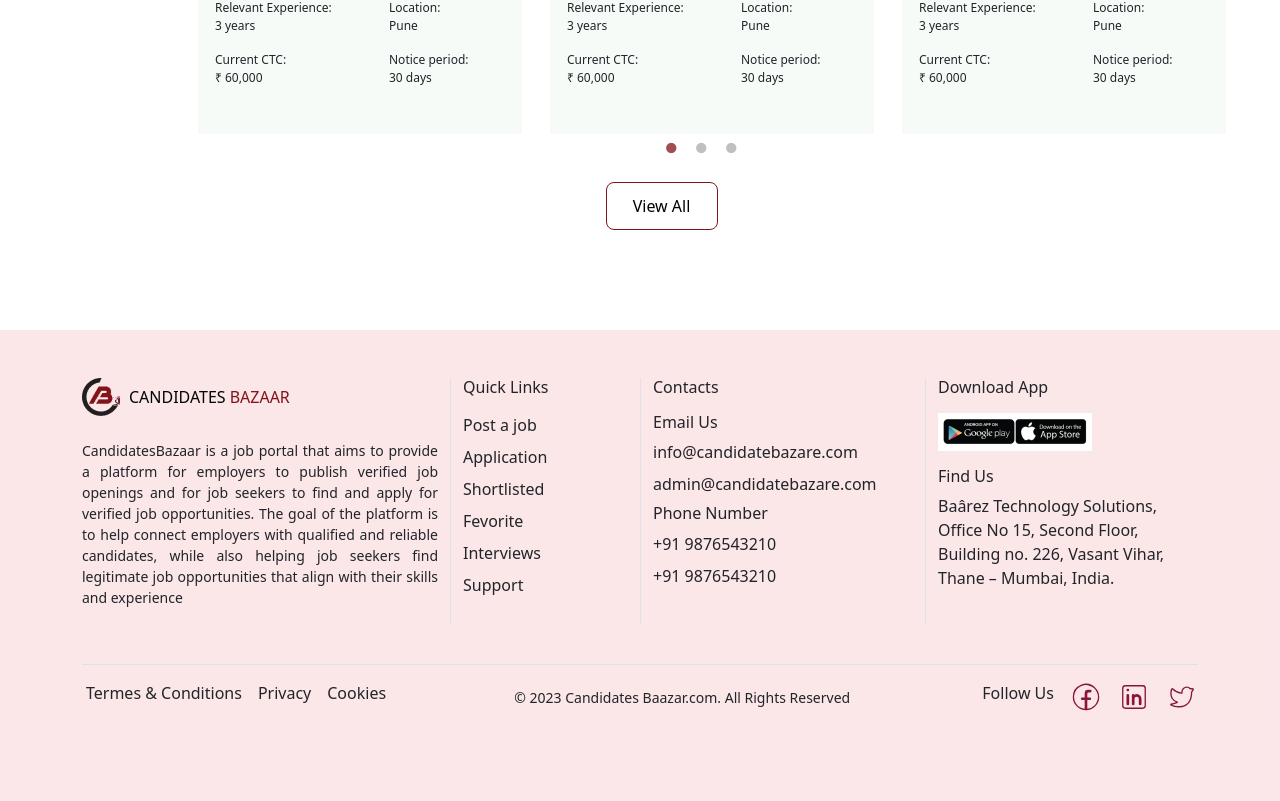
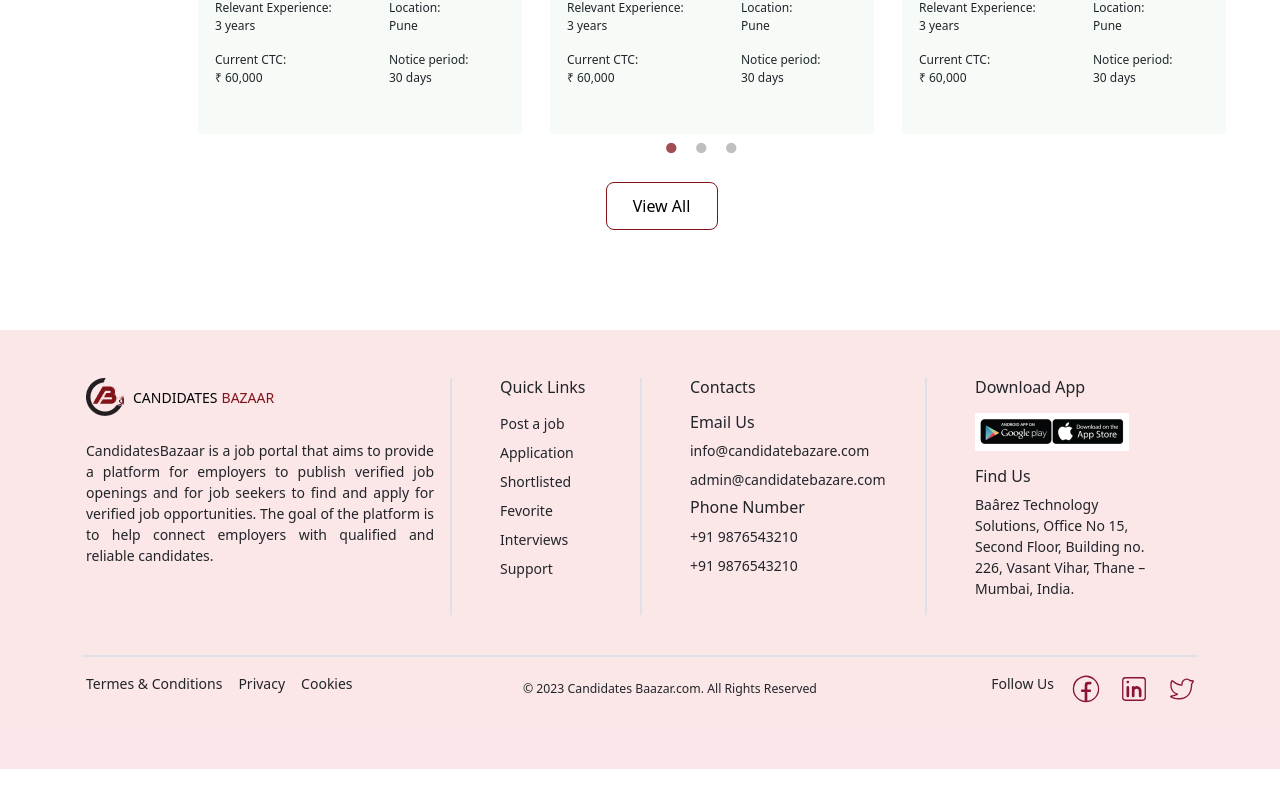
Before and after one commit to divyarajbaraiya/react-poc-recruitment-website, a React (Create React App) app: page / in a window 1280 px wide. Shown: the part 2577-3378 px from the top of the page. After the commit the page ends 3346 px from the top, so only its background shows below. Built offline with nearby package versions, Linux system fonts and the light colour scheme; sample sign-in values are in the browser's storage.

Commit message:
fix-some- styling

```diff
--- a/src/components/AppFooterFoot/AppFooterFoot.tsx
+++ b/src/components/AppFooterFoot/AppFooterFoot.tsx
@@ -5,7 +5,7 @@ import {AppFooterSocial} from '../AppFooterSocial'
 
 export const AppFooterFoot: FC = () => {
   return (
-    <div className="d-flex flex-wrap justify-content-between align-item-center py-3 my-4 border-top">
+    <div className="d-flex flex-wrap justify-content-between align-item-center py-3 my-4 border-top border-2">
         <div className="row">
             <ul className="nav justify-content-left d-flex">
                 <li className="ms-3">Termes & Conditions</li>
--- a/src/components/Footer/Footer.tsx
+++ b/src/components/Footer/Footer.tsx
@@ -9,19 +9,18 @@ interface FooterProps {}
 
 export const Footer: FC<FooterProps> = () => {
   const navigate = useNavigate();
-  return <footer className="w-100 py-4">
+  return <footer className="w-100 pt-4">
     <div className="container py-4">
     <div className="row">
-      <div className="col-4 mb-3">
+      <div className="col-4 mb-3 px-3">
       <AppHeaderLogo />
-      <p className="text-justify mt-4 footer--display-text">
+      <p className="text-justify mt-4  footer--display-text">
       CandidatesBazaar is a job portal that aims to provide a platform for employers to publish verified job openings
       and for job seekers to find and apply for verified job opportunities. The goal of the platform is to help connect
-      employers with qualified and reliable candidates,
-      while also helping job seekers find legitimate job opportunities that align with their skills and experience
+      employers with qualified and reliable candidates.
       </p>
       </div>
-      <div className="col-2 mb-3 border-start">
+      <div className="col-2 mb-3 border-start border-2 px-5">
         <h6 className="font-weight-light mb-3">Quick Links</h6>
         <ul className="nav flex-column">
         <li className="nav-item mb-2" onClick={() => navigate("/dummy")}>Post a job</li>
@@ -32,7 +31,7 @@ export const Footer: FC<FooterProps> = () => {
         <li className="nav-item mb-2">Support</li>
         </ul>
       </div>
-      <div className="col-3 mb-3 border-start ">
+      <div className="col-3 mb-3 border-start border-2 px-5">
       <h6 className="mb-3">Contacts</h6>
       <div className="nav flex-column">
       <h6 className="font-weight-bold">Email Us</h6>
@@ -41,7 +40,7 @@ export const Footer: FC<FooterProps> = () => {
       <li className="nav-item mb-2">admin@candidatebazare.com</li>
       </ul>
       </div>
-      <div className="nav flex-column">
+      <div className="nav flex-column ">
       <h6 className="font-weight-bold">Phone Number</h6>
       <ul className="nav flex-column">
       <li className="nav-item mb-2">+91 9876543210</li>
@@ -49,7 +48,7 @@ export const Footer: FC<FooterProps> = () => {
       </ul>
       </div>
       </div>
-      <div className="col-3  mb-3  border-start">
+      <div className="col-3  mb-3  border-start border-2 px-5">
       <h6 className="mb-3">Download App</h6>
       <div className="footer--download-app"></div>
       <h6 className="mt-3">Find Us</h6>
--- a/src/components/Footer/assets/style.scss
+++ b/src/components/Footer/assets/style.scss
@@ -3,6 +3,7 @@ footer{
     margin-left: auto;
     margin-right: auto;
     margin-top: auto;
+    font-size: 14px;
 }
 .footer{
     &--download-app{
@@ -15,7 +16,6 @@ footer{
     }
 
     &--display-text{
-        font-size: 14px;
         text-align: justify;
     }
 }
```
